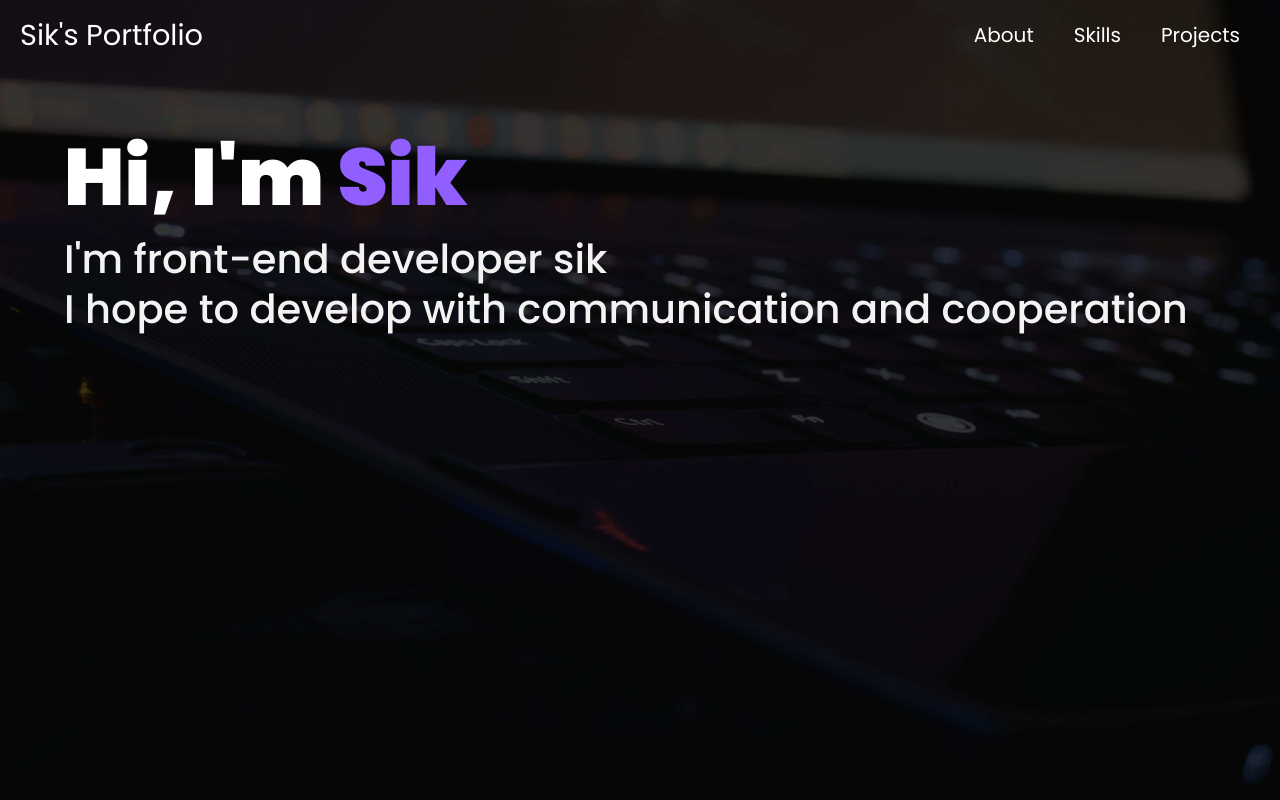
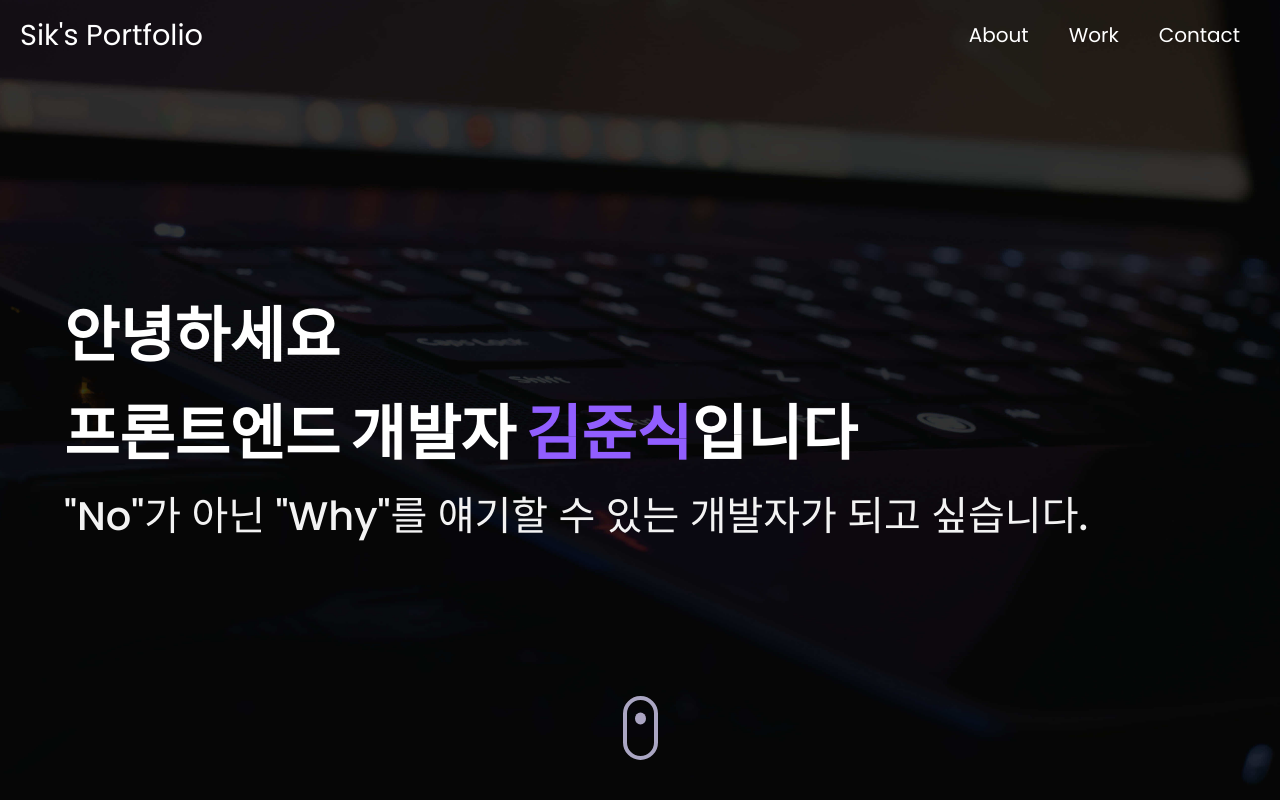
Before and after one commit to sikkzz/portfolio, a React (Vite) app: page / in a window 1280 px wide. Shown: the top 800 px of the page. Built offline with nearby package versions, Linux system fonts and the light colour scheme.

Commit message:
issue #7 refactor: hero section refactoring:

```diff
--- a/src/App.tsx
+++ b/src/App.tsx
@@ -1,13 +1,15 @@
-import { BrowserRouter, Route, Routes } from "react-router-dom";
+import { BrowserRouter } from "react-router-dom";
 
-import LandingPage from "@/pages/LandingPage";
+import Header from "./components/Header/Header";
+import Hero from "./components/Hero/Hero";
+import About from "./components/About/About";
 
 const App = () => {
 	return (
 		<BrowserRouter>
-			<Routes>
-				<Route path="/" element={<LandingPage />} />
-			</Routes>
+			<Header />
+			<Hero />
+			<About />
 		</BrowserRouter>
 	);
 };
--- a/src/components/About/About.tsx
+++ b/src/components/About/About.tsx
@@ -1,6 +1,8 @@
 import { motion } from "framer-motion";
 
 import { textVariant, fadeIn } from "@/utils/motion";
+
+import SectionWrapper from "@/hoc/SectionWrapper";
 
 import {
 	AboutSection,
@@ -50,4 +52,4 @@ const About = () => {
 	);
 };
 
-export default About;
+export default SectionWrapper(About, "about");
--- a/src/components/Header/Header.tsx
+++ b/src/components/Header/Header.tsx
@@ -22,7 +22,7 @@ const Header = () => {
 					<ul>
 						{headerTabData.map((nav) => (
 							<li key={nav.title}>
-								<a href={nav.url}>{nav.title}</a>
+								<a href={`#${nav.id}`}>{nav.title}</a>
 							</li>
 						))}
 					</ul>
--- a/src/components/Hero/Hero.styles.ts
+++ b/src/components/Hero/Hero.styles.ts
@@ -19,7 +19,6 @@ const HeroDiv = styled.div`
 	padding: 0 4rem;
 	gap: 1.25rem;
 	display: flex;
-	align-items: flex-start;
 	max-width: 80rem;
 	margin: 0 auto;
 	position: absolute;
@@ -30,8 +29,13 @@ const HeroDiv = styled.div`
 `;
 
 const HeroTextDiv = styled.div`
+	display: flex;
+	flex-direction: column;
+	justify-content: center;
+	padding-bottom: 100px;
+
 	& > h1 {
-		font-size: 80px;
+		font-size: 60px;
 		line-height: 98px;
 		color: #fff;
 		font-weight: 900;
@@ -51,58 +55,24 @@ const HeroTextDiv = styled.div`
 	}
 `;
 
-const ContentDiv = styled.div`
-	max-width: 1280px;
-	margin: 0 auto;
-	padding: 8.5rem 2rem 4rem;
-	text-align: center;
-
-	& > hr {
-		width: 3.25rem;
-		margin: 1.5rem auto;
-		border: none;
-		border-top: 0.2rem solid #f4623a;
-	}
+const HeroMoreDiv = styled.div`
+	display: flex;
+	justify-content: center;
+	align-items: center;
+	width: 100%;
+	position: absolute;
+	bottom: 2.5rem;
 `;
 
-const ContentTitleDiv = styled.div`
-	font-family:
-		Black Han Sans,
-		sans-serif;
-	font-weight: 400;
-	font-size: 4rem;
-	color: #fff;
-	word-break: keep-all;
+const HeroMoreInnerDiv = styled.div`
+	padding: 0.5rem;
+	border: 4px solid rgb(170, 166, 195);
+	border-radius: 1.5rem;
+	width: 35px;
+	height: 64px;
+	display: flex;
+	justify-content: center;
+	align-items: flex-start;
 `;
 
-const ContentDescriptionDiv = styled.div`
-	margin: 0 auto 2rem;
-	font-weight: 400;
-	font-size: 1.25rem;
-	color: hsla(0, 0%, 100%, 0.75);
-	line-height: 1.5;
-`;
-
-const ContentButtonDiv = styled.div`
-	display: inline-block;
-	padding: 1rem 2rem;
-	border: none;
-	border-radius: 10rem;
-	background-color: #f4623a;
-	font-weight: 400;
-	font-size: 1rem;
-	text-decoration: none;
-	color: #fff;
-	line-height: 1.5;
-	cursor: pointer;
-`;
-
-export {
-	HeroSection,
-	HeroDiv,
-	HeroTextDiv,
-	ContentDiv,
-	ContentTitleDiv,
-	ContentDescriptionDiv,
-	ContentButtonDiv,
-};
+export { HeroSection, HeroDiv, HeroTextDiv, HeroMoreDiv, HeroMoreInnerDiv };
--- a/src/components/Hero/Hero.tsx
+++ b/src/components/Hero/Hero.tsx
@@ -1,11 +1,10 @@
+import { motion } from "framer-motion";
 import {
 	HeroSection,
 	HeroDiv,
 	HeroTextDiv,
-	// ContentDiv,
-	// ContentTitleDiv,
-	// ContentDescriptionDiv,
-	// ContentButtonDiv,
+	HeroMoreDiv,
+	HeroMoreInnerDiv,
 } from "./Hero.styles";
 
 const Hero = () => {
@@ -14,27 +13,37 @@ const Hero = () => {
 			<HeroDiv>
 				<HeroTextDiv>
 					<h1>
-						Hi, I&apos;m&nbsp;<span>Sik</span>
+						안녕하세요
+						<br />
+						프론트엔드 개발자 <span>김준식</span>입니다
 					</h1>
 					<p>
-						I&apos;m front-end developer sik
-						<br />I hope to develop with communication and cooperation
+						&quot;No&quot;가 아닌 &quot;Why&quot;를 얘기할 수 있는 개발자가 되고
+						싶습니다.
 					</p>
 				</HeroTextDiv>
-				{/* <ContentDiv>
-					<ContentTitleDiv>
-						- 김준식 -<br />웹 개발자 포트폴리오
-					</ContentTitleDiv>
-					<hr />
-					<ContentDescriptionDiv>
-						안녕하세요.
-						<br />
-						소통하고 협력하는 웹 개발자입니다.
-						<br />
-					</ContentDescriptionDiv>
-					<ContentButtonDiv>더 알아보기 ↓</ContentButtonDiv>
-				</ContentDiv> */}
 			</HeroDiv>
+			<HeroMoreDiv>
+				<a href="#about">
+					<HeroMoreInnerDiv>
+						<motion.div
+							animate={{ y: [0, 24, 0] }}
+							transition={{
+								duration: 1.5,
+								repeat: Infinity,
+								repeatType: "loop",
+							}}
+							style={{
+								width: "0.75rem",
+								height: "0.75rem",
+								backgroundColor: "rgb(170, 165, 195)",
+								borderRadius: "100%",
+								marginBottom: "0.25rem",
+							}}
+						/>
+					</HeroMoreInnerDiv>
+				</a>
+			</HeroMoreDiv>
 		</HeroSection>
 	);
 };
--- a/src/constants/data/HeaderData.ts
+++ b/src/constants/data/HeaderData.ts
@@ -1,15 +1,15 @@
 export const headerTabData = [
 	{
+		id: "about",
 		title: "About",
-		url: "/about",
 	},
 	{
-		title: "Skills",
-		url: "/skill",
+		id: "work",
+		title: "Work",
 	},
 	{
-		title: "Projects",
-		url: "/project",
+		id: "contact",
+		title: "Contact",
 	},
 	// {
 	// 	title: "portfolio",
--- /dev/null
+++ b/src/hoc/SectionWrapper.tsx
@@ -0,0 +1,27 @@
+import { motion } from "framer-motion";
+
+const SectionWrapper = (Component: React.FC, idName: string) =>
+	function HOC() {
+		return (
+			<motion.section
+				initial="hidden"
+				whileInView="show"
+				viewport={{ once: true, amount: 0.25 }}
+				style={{
+					zIndex: "0",
+					position: "relative",
+				}}
+			>
+				<span
+					style={{
+						display: "block",
+					}}
+					id={idName}
+				/>
+
+				<Component />
+			</motion.section>
+		);
+	};
+
+export default SectionWrapper;
--- a/src/pages/LandingPage.tsx
+++ /dev/null
@@ -1,15 +0,0 @@
-import Header from "@/components/Header/Header";
-import Hero from "@/components/Hero/Hero";
-import About from "@/components/About/About";
-
-const LandingPage = () => {
-	return (
-		<>
-			<Header />
-			<Hero />
-			<About />
-		</>
-	);
-};
-
-export default LandingPage;
```
Also changed, not shown: src/utils/motion.ts (+12 -0 lines), src/hoc/index.ts (added).
